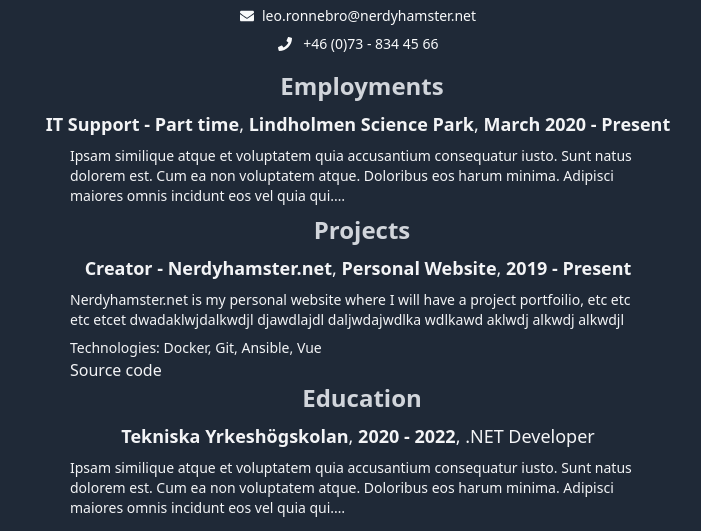
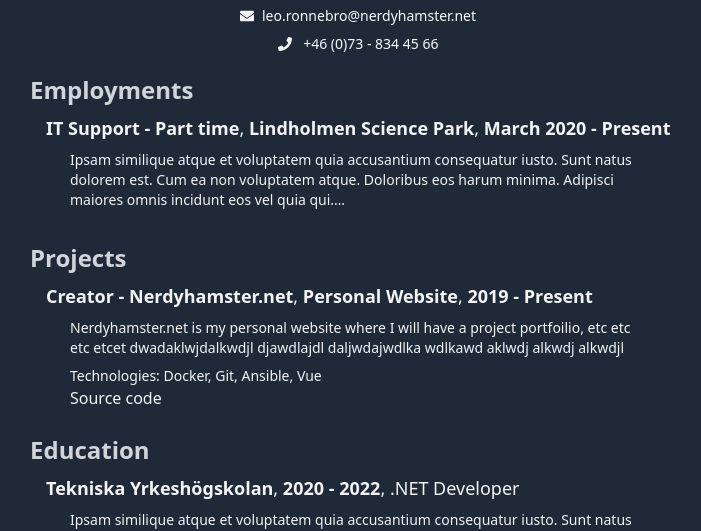
Before and after one commit to Lilahamstern/Hamsterapps.net, a Vue app in the folder apps/resume/: page / in a window 1280 px wide. Shown: the part 250-781 px from the top of the page, without its empty margins (282-983 px from the left). Built offline with nearby package versions, Linux system fonts and the light colour scheme.

Commit message:
Updated styling to final style

```diff
--- a/apps/resume/src/components/Education.vue
+++ b/apps/resume/src/components/Education.vue
@@ -1,12 +1,14 @@
 <template>
-  <h1 class="pb-2 ml-2 text-2xl font-semibold text-center text-gray-300">Education</h1>
-  <div v-for="(education, index) in educations" :key="index" class="block max-w-3xl mx-auto text-gray-100">
-    <div class="flex flex-col">
-      <p class="text-lg text-center">
-      <span class="font-semibold">{{ education.school }}</span>, <span class="font-semibold">{{ education.start }} - {{ education.graduation }}</span>, <span>{{ education.title }}</span>
-      </p>
-      <div class="block mx-auto">
-        <p class="max-w-xl py-2 text-sm">{{ education.description }}</p>
+  <div class="block max-w-2xl mx-auto my-4">
+    <h1 class="ml-2 text-2xl font-semibold text-gray-300">Education</h1>
+    <div v-for="(education, index) in educations" :key="index" class="block max-w-3xl py-2 mx-auto text-gray-100">
+      <div class="flex flex-col">
+        <p class="ml-6 text-lg">
+        <span class="font-semibold">{{ education.school }}</span>, <span class="font-semibold">{{ education.start }} - {{ education.graduation }}</span>, <span>{{ education.title }}</span>
+        </p>
+        <div class="block mx-auto">
+          <p class="max-w-xl py-2 text-sm">{{ education.description }}</p>
+        </div>
       </div>
     </div>
   </div>
--- a/apps/resume/src/components/Employments.vue
+++ b/apps/resume/src/components/Employments.vue
@@ -1,12 +1,14 @@
 <template>
-  <h1 class="pb-2 ml-2 text-2xl font-semibold text-center text-gray-300">Employments</h1>
-  <div v-for="(employment, index) in employments" :key="index" class="block max-w-3xl mx-auto text-gray-100">
-    <div class="flex flex-col">
-      <p class="text-lg text-center">
-        <span class="font-semibold">{{ employment.title }} - {{ employment.type }}</span>, <span class="font-bold">{{ employment.company }}</span>, <span class="font-semibold">{{ employment.started }} - {{ employment.ended }}</span>
-      </p>
-      <div class="block mx-auto">
-        <p class="max-w-xl py-2 text-sm">{{ employment.description }}</p>
+  <div class="block max-w-2xl mx-auto my-4">
+    <h1 class="ml-2 text-2xl font-semibold text-gray-300">Employments</h1>
+    <div v-for="(employment, index) in employments" :key="index" class="block py-2 mx-auto text-gray-100">
+      <div class="flex flex-col">
+        <p class="ml-6 text-lg">
+          <span class="font-semibold">{{ employment.title }} - {{ employment.type }}</span>, <span class="font-bold">{{ employment.company }}</span>, <span class="font-semibold">{{ employment.started }} - {{ employment.ended }}</span>
+        </p>
+        <div class="block mx-auto">
+          <p class="max-w-xl py-2 text-sm">{{ employment.description }}</p>
+        </div>
       </div>
     </div>
   </div>
--- a/apps/resume/src/components/Projects.vue
+++ b/apps/resume/src/components/Projects.vue
@@ -1,14 +1,16 @@
 <template>
-  <h1 class="pb-2 ml-2 text-2xl font-semibold text-center text-gray-300">Projects</h1>
-  <div v-for="(project, index) in projects" :key="index" class="block max-w-3xl mx-auto text-gray-100">
+  <div class="block max-w-2xl mx-auto my-4">
+    <h1 class="ml-2 text-2xl font-semibold text-gray-300">Projects</h1>
+    <div v-for="(project, index) in projects" :key="index" class="block max-w-3xl py-2 mx-auto text-gray-100">
       <div class="flex flex-col">
-      <p class="text-lg text-center">
+        <p class="ml-6 text-lg">
           <span class="font-semibold">{{ project.role }} - {{ project.title }}</span>, <span class="font-bold">{{ project.type }}</span>, <span class="font-semibold">{{ project.started }} - {{ project.ended }}</span>
         </p>
         <div class="block mx-auto">
           <p class="max-w-xl py-2 text-sm">{{ project.description }}</p>
           <p class="text-sm">Technologies: <span>{{ getTechnologies( project.technologies ) }} </span> </p>
           <a :href="project.link">Source code</a>
+        </div>
       </div>
     </div>
   </div>
```
Lines whose indentation alone changed are shown as unchanged.
